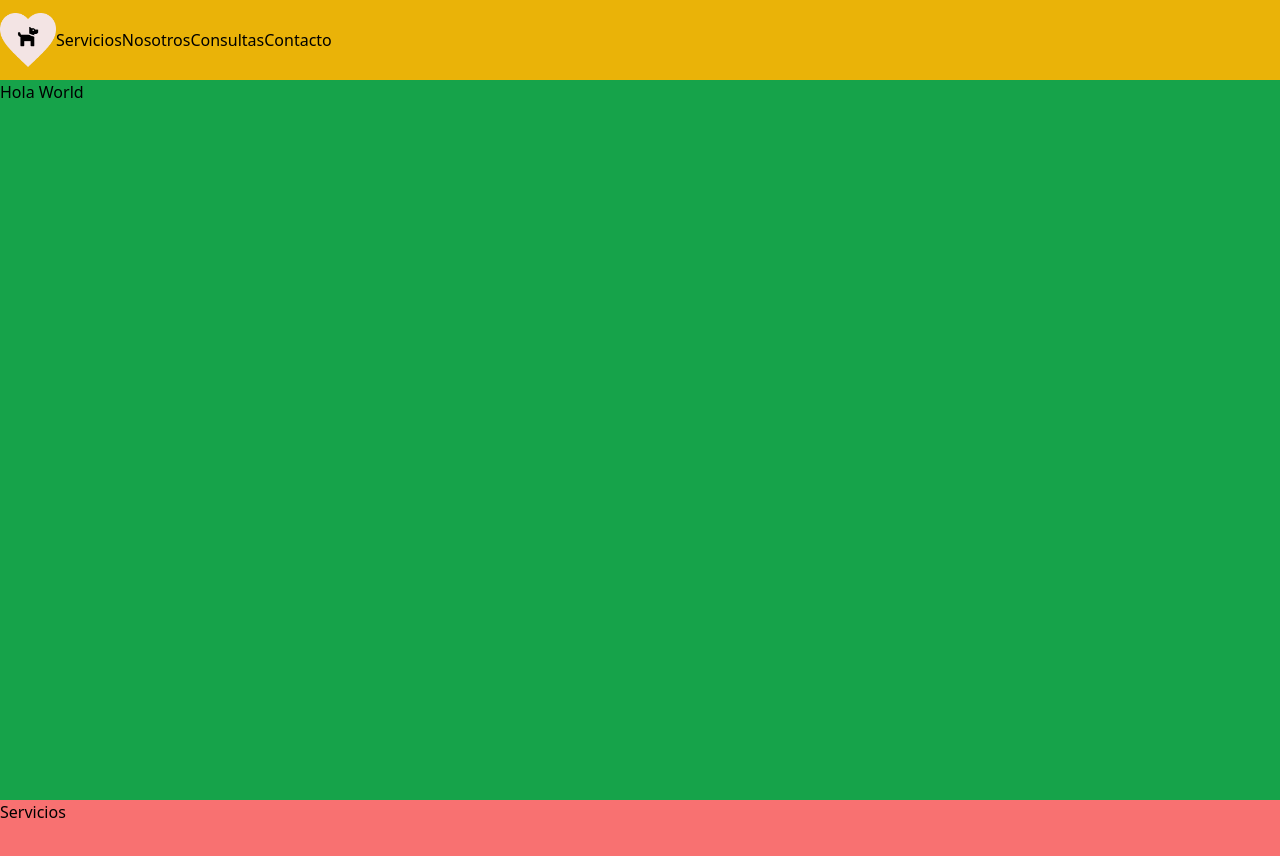
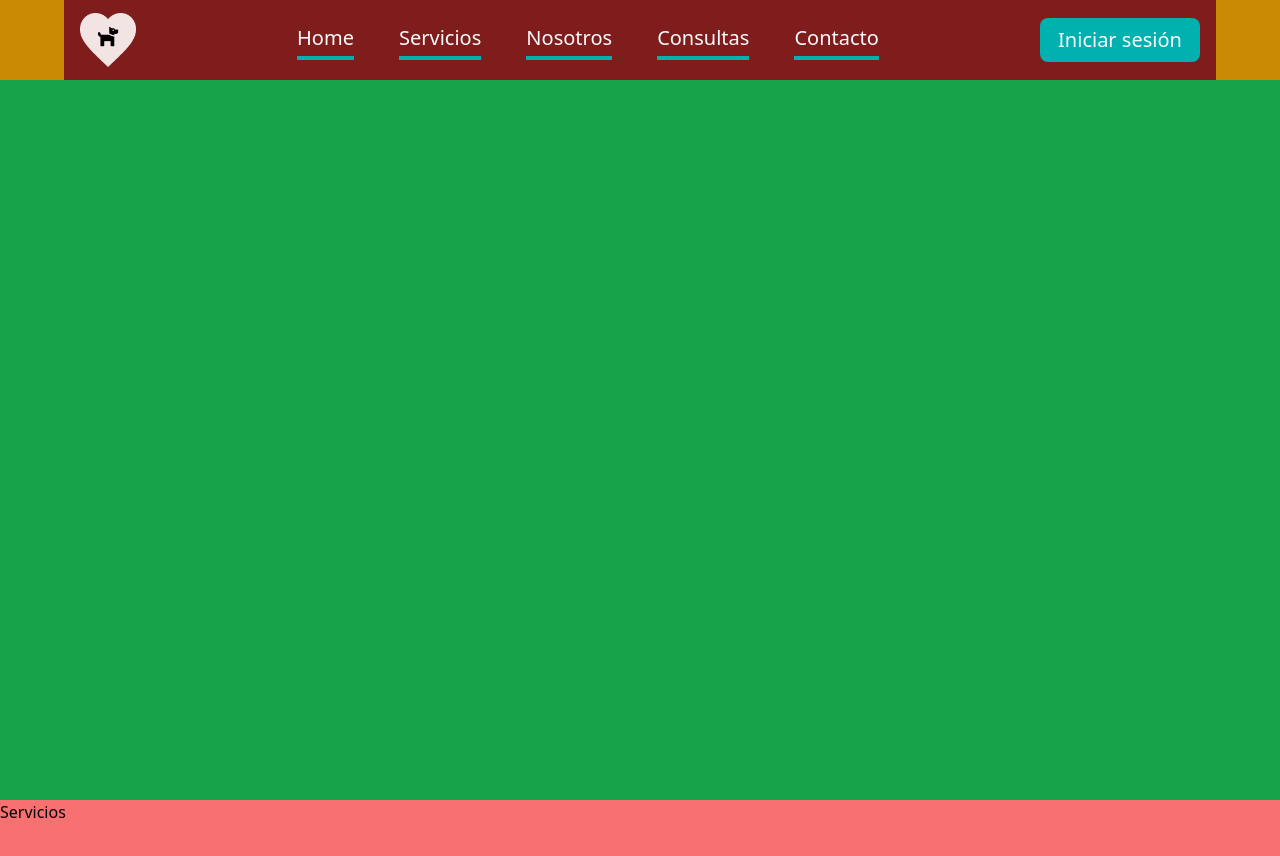
Before and after one commit to No-Country/s6-01-t-csharp, a React (Create React App) app in the folder ClientApp/: page / in a window 1280 px wide. Shown: the top 856 px of the page. Built offline with nearby package versions, Linux system fonts and the light colour scheme.

Commit message:
se agregan los estilos al nav

```diff
--- a/ClientApp/src/components/Nav.jsx
+++ b/ClientApp/src/components/Nav.jsx
@@ -1,27 +1,47 @@
-// import { Link } from "react-router-dom";
+import { Link } from "react-router-dom";
 import Logo from "../assets/images/Logo.png";
 
+const style = {
+    nav: "h-20 bg-yellow-600 w-full fixed",
+    wrapper_nav:"bg-red-900 h-full mx-auto  px-4 flex items-center justify-between w-[90%] max-w-screen-2xl ",
+    ul:"w-[60%] flex justify-evenly",
+    li:" border-b-4 h-full border-primary py-1",
+    btn_login: "bg-primary  w-40 py-2 px-4 rounded-lg text-textLight text-xl",
+    a: "text-textLight text-xl ",
+}
 
 export const Nav = () => {
 
+    return (<>
+        <nav className= { style.nav } >
+            <div className= { style.wrapper_nav } >
+                <a  href="/">
+                    <img className="w-14" src={ Logo } alt="Logotipo The Walking Dog" />
+                </a>
 
-    return (<>
-        <nav className="h-20 bg-yellow-500 flex items-center">
-            <img className="w-14" src={ Logo } alt="Logotipo The Walking Dog" />
-            <ul className="flex" >
-                <li>
-                    <a href="#servicios">Servicios</a>
-                </li>
-                <li>
-                    <a href="#nosotros">Nosotros</a>
-                </li>
-                <li>
-                    <a href="#consultas">Consultas</a>
-                </li>
-                <li>
-                    <a href="#contacto">Contacto</a>
-                </li>
-            </ul>
+                <ul className={ style.ul } >
+                    <li className= { style.li }>
+                        <a className={ style.a } href="#">Home</a>
+                    </li>
+                    <li className= { style.li }>
+                        <a className={ style.a } href="#servicios">Servicios</a>
+                    </li>
+                    <li className= { style.li }>
+                        <a className={ style.a } href="#nosotros">Nosotros</a>
+                    </li>
+                    <li className= { style.li }>
+                        <a className={ style.a } href="#consultas">Consultas</a>
+                    </li>
+                    <li className= { style.li }>
+                        <a className={ style.a } href="#contacto">Contacto</a>
+                    </li>
+                </ul>
+                <Link to="/login">
+                    <button className= { style.btn_login }>Iniciar sesión </button>
+                </Link>
+            </div>
+
+
 
         </nav>
     </>)
--- a/ClientApp/src/views/HomePage.jsx
+++ b/ClientApp/src/views/HomePage.jsx
@@ -2,10 +2,14 @@ import React from 'react'
 import { Nav } from '../components/Nav'
 // import Logo from "../assets/images/Logo.png";
 
+const style = {
+  header: 'bg-green-600 min-h-screen',
+}
+
 const HomePage = () => {
   return (<>
 
-    <header className='bg-green-600 min-h-screen'>
+    <header className={ style.header }>
       <Nav/>
 
       <div>Hola World</div>
```
